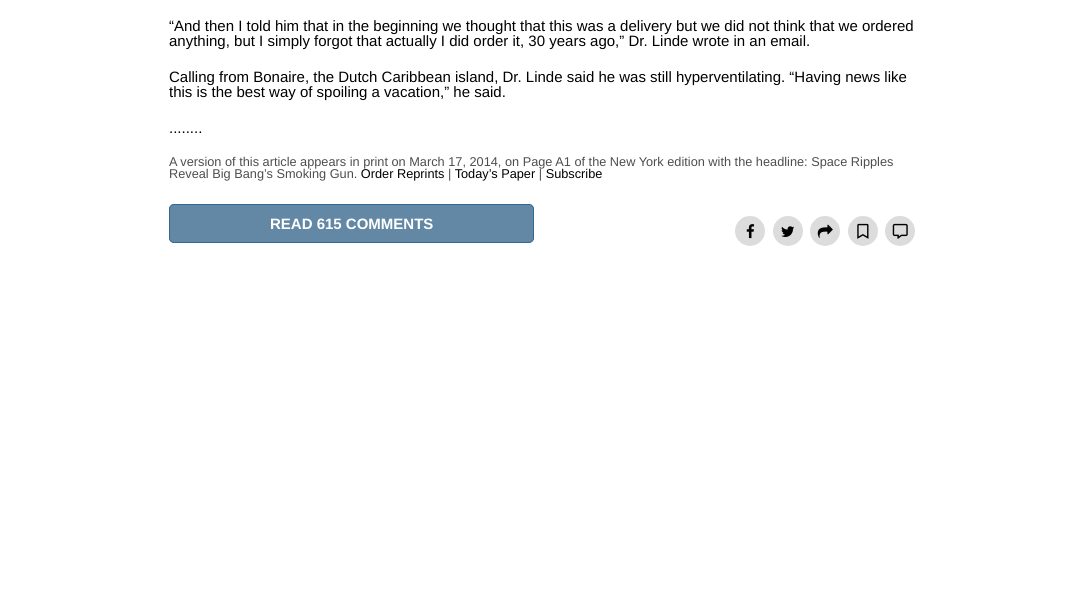
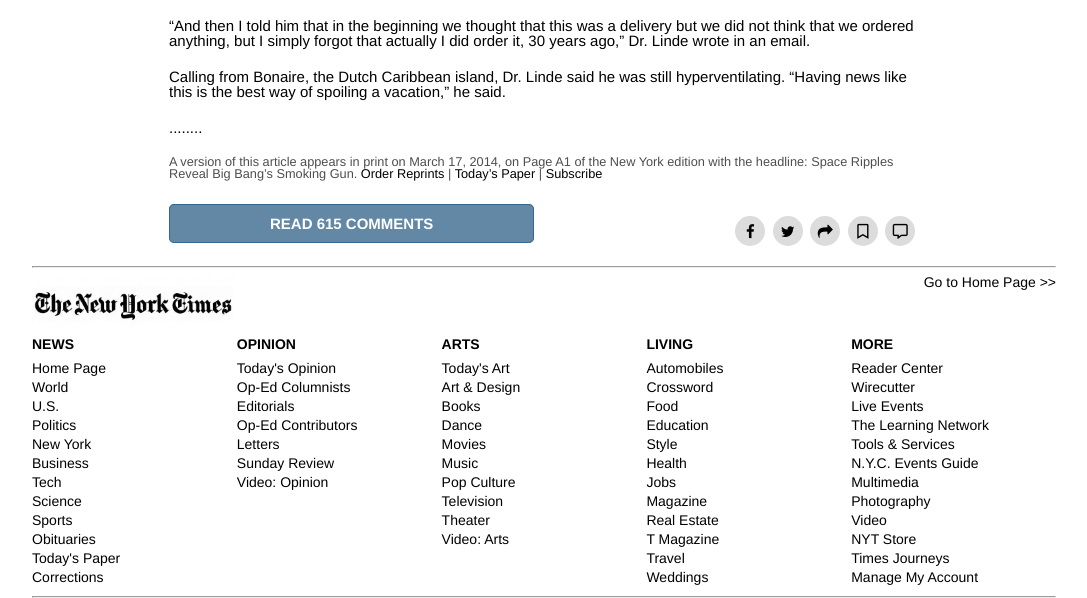
Before and after one commit to bchalman/NYT-positioning-practice, a plain HTML site: page index.html in a window 1280 px wide. Shown: the part 3472-4070 px from the top of the page, without its empty margins (96-1183 px from the left). Before the commit the page ends 3718 px from the top, so only its background shows below. Drawn offline with Linux system fonts and the light colour scheme.

Commit message:
finish footer

```diff
--- a/index.html
+++ b/index.html
@@ -264,6 +264,83 @@
         </div>
       </section>
     </main>
-
+    <footer>
+      <hr>
+      <div class="foot-links">
+        <a href="#"><img id="logo-link" src="images/NYT-logo.jpg" alt="The New York Times"></a>
+        <a href="#">Go to Home Page >></a>
+      </div>
+      <div class="flex-menu">
+        <div id="1">
+          <span>NEWS</span>
+          <a href="#">Home Page</a>
+          <a href="#">World</a>
+          <a href="#">U.S.</a>
+          <a href="#">Politics</a>
+          <a href="#">New York</a>
+          <a href="#">Business</a>
+          <a href="#">Tech</a>
+          <a href="#">Science</a>
+          <a href="#">Sports</a>
+          <a href="#">Obituaries</a>
+          <a href="#">Today's Paper</a>
+          <a href="#">Corrections</a>
+        </div>
+        <div id="2">
+          <span>OPINION</span>
+          <a href="#">Today's Opinion</a>
+          <a href="#">Op-Ed Columnists</a>
+          <a href="#">Editorials</a>
+          <a href="#">Op-Ed Contributors</a>
+          <a href="#">Letters</a>
+          <a href="#">Sunday Review</a>
+          <a href="#">Video: Opinion</a>
+        </div>
+        <div id="3">
+          <span>ARTS</span>
+          <a href="#">Today's Art</a>
+          <a href="#">Art & Design</a>
+          <a href="#">Books</a>
+          <a href="#">Dance</a>
+          <a href="#">Movies</a>
+          <a href="#">Music</a>
+          <a href="#">Pop Culture</a>
+          <a href="#">Television</a>
+          <a href="#">Theater</a>
+          <a href="#">Video: Arts</a>
+        </div>
+        <div id="4">
+          <span>LIVING</span>
+          <a href="#">Automobiles</a>
+          <a href="#">Crossword</a>
+          <a href="#">Food</a>
+          <a href="#">Education</a>
+          <a href="#">Style</a>
+          <a href="#">Health</a>
+          <a href="#">Jobs</a>
+          <a href="#">Magazine</a>
+          <a href="#">Real Estate</a>
+          <a href="#">T Magazine</a>
+          <a href="#">Travel</a>
+          <a href="#">Weddings</a>
+        </div>
+        <div id="5">
+          <span>MORE</span>
+          <a href="#">Reader Center</a>
+          <a href="#">Wirecutter</a>
+          <a href="#">Live Events</a>
+          <a href="#">The Learning Network</a>
+          <a href="#">Tools & Services</a>
+          <a href="#">N.Y.C. Events Guide</a>
+          <a href="#">Multimedia</a>
+          <a href="#">Photography</a>
+          <a href="#">Video</a>
+          <a href="#">NYT Store</a>
+          <a href="#">Times Journeys</a>
+          <a href="#">Manage My Account</a>
+        </div>
+      </div>
+      <hr>
+    </footer>
   </body>
 </html>
--- a/styles.css
+++ b/styles.css
@@ -329,3 +329,39 @@ a.grid-item:hover {
   max-width: 750px;
   margin: 35px auto;
 }
+
+footer {
+  width: 80%;
+  margin: 0 auto;
+}
+
+.foot-links {
+  display: flex;
+  justify-content: space-between;
+}
+
+#logo-link {
+  height: 60px;
+}
+
+.flex-menu{
+  width: 100%;
+  margin: 0 auto;
+  display: flex;
+
+}
+
+.flex-menu > * {
+  flex: 1;
+}
+
+.flex-menu span {
+  font-weight: bold;
+  display: block;
+  margin-bottom: 10px;
+}
+
+.flex-menu a {
+  display: block;
+  margin-bottom: 5px;
+}
```
